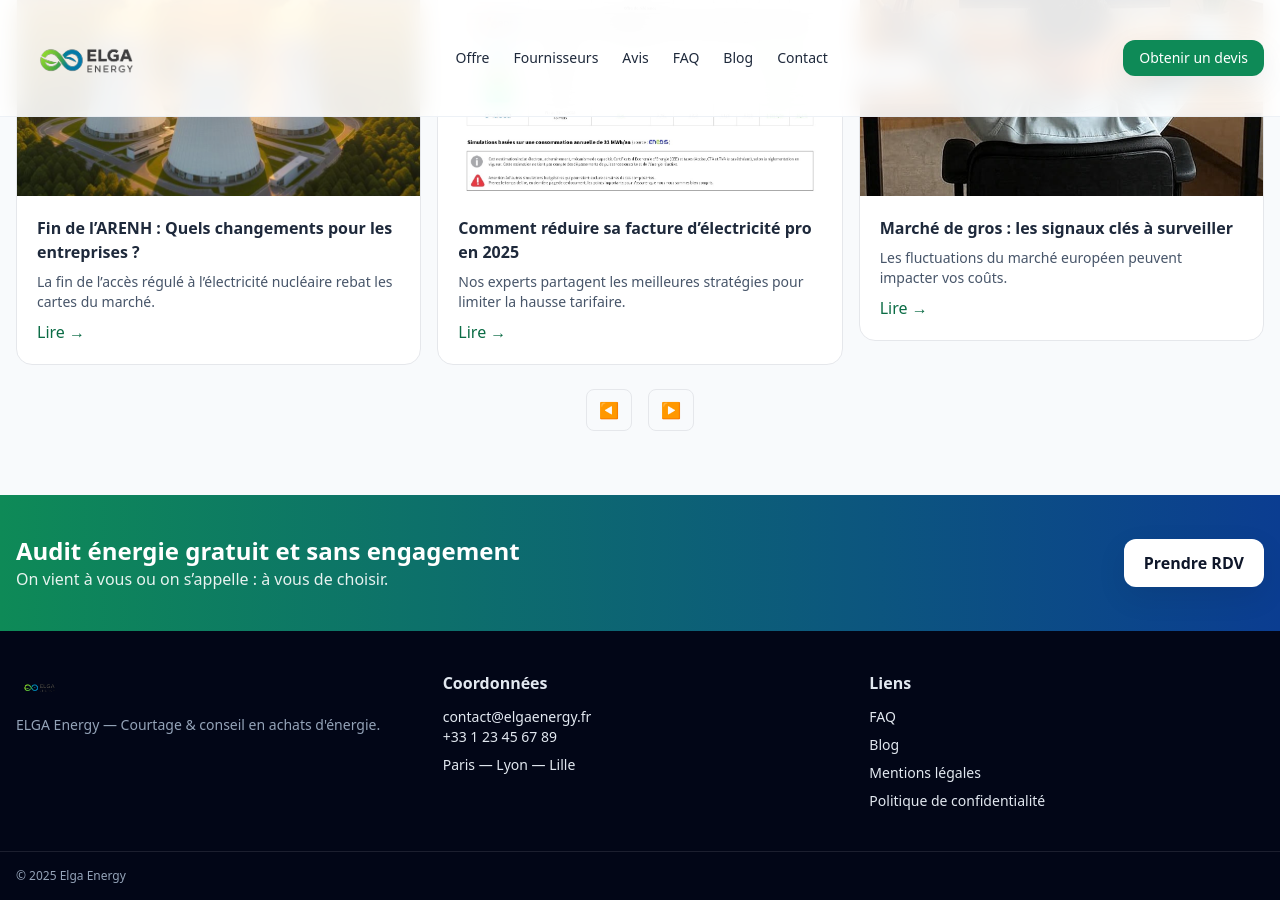
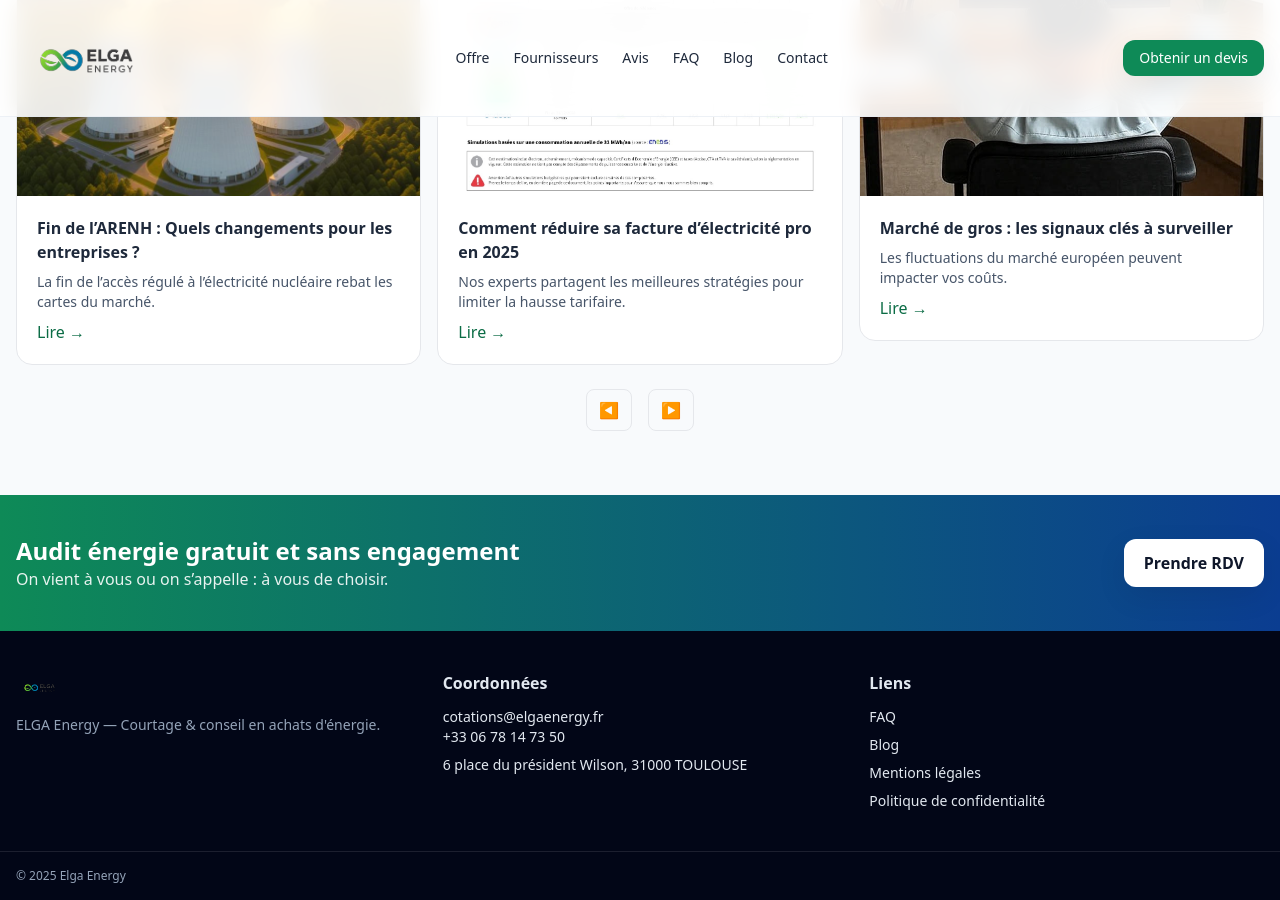
Before and after one commit to contactagdmarketing-commits/contactagdmarketing-commits.github.io, a Jekyll site: the page index.html, which Jekyll copies as it is, in a window 1280 px wide and 900 px high, scrolled down 3712 px. Built offline with Jekyll 4.4.1, drawn with Linux system fonts in a browser that asks for light colours; nearby versions of some CDN libraries; grey boxes are pictures that could not be loaded.

Commit message:
Update index.html

```diff
--- a/index.html
+++ b/index.html
@@ -719,8 +719,8 @@
       </div>
       <div>
         <h4 class="font-semibold mb-3">Coordonnées</h4>
-        <p class="text-sm">contact@elgaenergy.fr<br/>+33 1 23 45 67 89</p>
-        <p class="text-sm mt-2">Paris — Lyon — Lille</p>
+        <p class="text-sm">cotations@elgaenergy.fr<br/>+33 06 78 14 73 50</p>
+        <p class="text-sm mt-2">6 place du président Wilson, 31000 TOULOUSE</p>
       </div>
       <div>
         <h4 class="font-semibold mb-3">Liens</h4>
```
